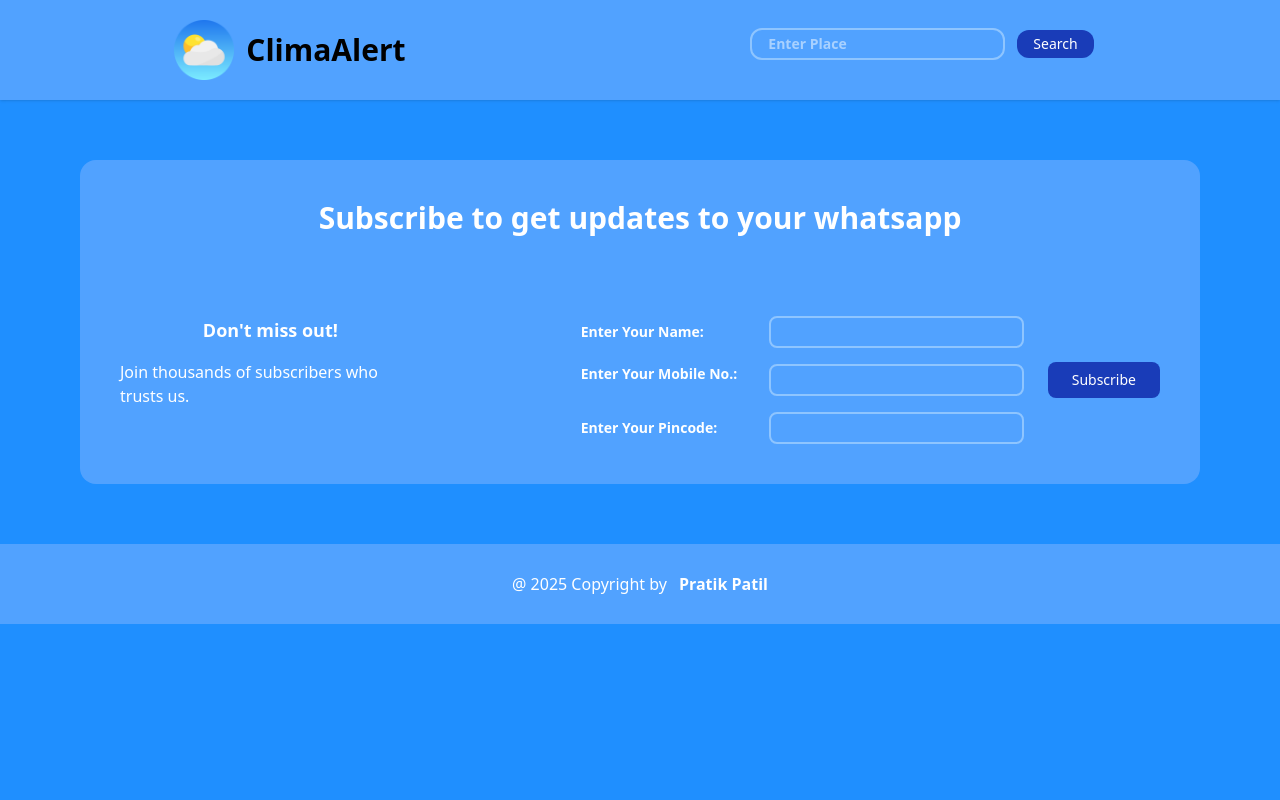
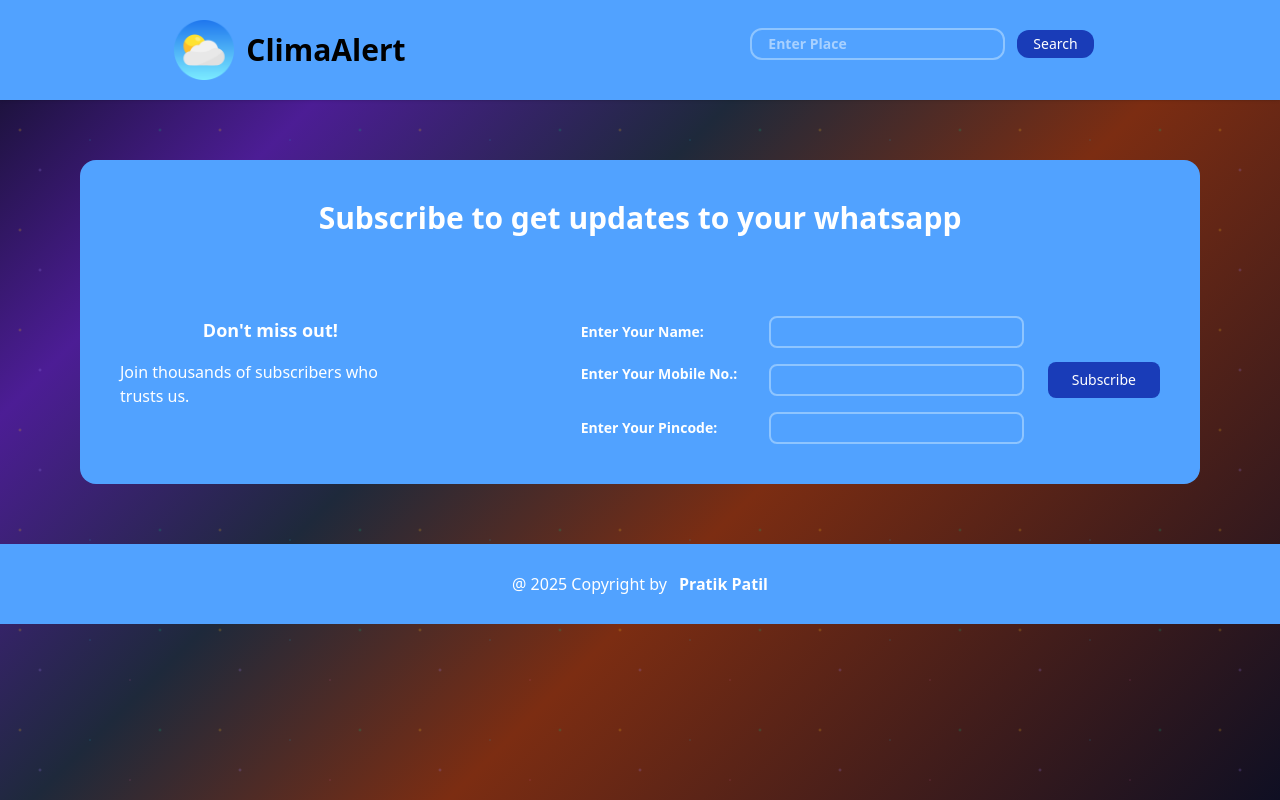
Before and after one commit to pratik-1732/ClimaAlert, a React (Vite) app in the folder client/: page / in a window 1280 px wide. Built offline with nearby package versions, Linux system fonts and the light colour scheme; no server answers.

Commit message:
UI updated

```diff
--- a/client/components/HourCard.jsx
+++ b/client/components/HourCard.jsx
@@ -13,30 +13,31 @@ const HourCard = ({ data, bgColor }) => {
   hr = hr % 12 || 12;
 
   return (
-    <div className="group relative bg-gradient-to-br from-slate-800/90 via-slate-700/80 to-slate-900/90 backdrop-blur-xl rounded-3xl p-6 text-white font-medium flex flex-col items-center w-[6%] min-w-[110px] border border-amber-400/20 transition-all duration-700 hover:scale-110 hover:shadow-2xl transform hover:-translate-y-2">
-      {/* Time  */}
+    <div className="group relative bg-slate-900/60 backdrop-blur-xl rounded-3xl p-6 text-white font-medium flex flex-col items-center w-[6%] min-w-[110px] border border-amber-400/30 hover:border-amber-400/60 transition-all duration-500 hover:scale-105 hover:shadow-xl hover:shadow-amber-500/20 transform hover:-translate-y-1">
+      {/* Time */}
       <h3 className="mb-4 font-bold text-lg relative z-10 text-amber-300 drop-shadow-lg">
         {hr} {ampm}
       </h3>
 
-      {/*  color  */}
+      {/* Color */}
       <div className="relative mb-4 z-10">
         <div className="relative">
           <span
-            className="block h-14 w-14 rounded-full shadow-2xl ring-white/30 transition-all duration-500 transform"
+            className="block h-14 w-14 rounded-full shadow-lg ring-2 ring-white/20 group-hover:ring-amber-400/50 transition-all duration-500"
             style={{
               backgroundColor: bgColor,
+              boxShadow: `0 0 15px ${bgColor}30`,
             }}
           ></span>
         </div>
       </div>
 
-      {/* Temperature  */}
+      {/* Temperature */}
       <h3 className="mb-3 text-2xl font-bold bg-gradient-to-r from-amber-300 via-orange-400 to-pink-400 bg-clip-text text-transparent relative z-10 drop-shadow-lg">
         {temp_c}°C
       </h3>
 
-      {/* Rain chance  */}
+      {/* Rain chance */}
       <div className="flex items-center gap-2 text-sm relative z-10">
         <span className="ml-1 text-cyan-300 font-semibold">
           {chance_of_rain}%
--- a/client/components/Hourly.jsx
+++ b/client/components/Hourly.jsx
@@ -28,14 +28,46 @@ const Hourly = ({ data }) => {
   );
 
   return (
-    <div className="flex flex-col sm:px-10 lg:px-20 my-10  w-full">
-      <h2 className="text-2xl font-bold text-white mb-5">Hourly Forecast</h2>
-      <div className="p-7  bg-blue-400 rounded-2xl flex gap-5 flex-wrap">
-        {upcomingHours.map((ele, index) => {
-          return (
-            <HourCard data={ele} key={index} bgColor={colorArray[index]} />
-          );
-        })}
+    <div className="flex flex-col sm:px-10 lg:px-20 my-10 w-full">
+      {/* title  */}
+      <div className="relative mb-12">
+        <h2 className="text-6xl font-black bg-gradient-to-r from-amber-400 via-orange-500  to-purple-600 bg-clip-text text-transparent mb-4 drop-shadow-2xl tracking-tight">
+          Hourly Forecast
+        </h2>
+      </div>
+
+      <div className="relative">
+        <div className="relative p-10 bg-white/5 backdrop-blur-xl rounded-3xl border-2 border-amber-400/30 shadow-2xl shadow-amber-500/20">
+          <div className="absolute inset-0 overflow-hidden rounded-3xl">
+            {/* stars */}
+            <div className="absolute top-8 left-16 w-1 h-1 bg-amber-300 rounded-full animate-ping opacity-80"></div>
+            <div
+              className="absolute top-12 right-20 w-0.5 h-0.5 bg-cyan-300 rounded-full animate-ping opacity-70"
+              style={{ animationDelay: "1s" }}
+            ></div>
+            <div
+              className="absolute top-24 left-48 w-1 h-1 bg-pink-300 rounded-full animate-ping opacity-60"
+              style={{ animationDelay: "2s" }}
+            ></div>
+            <div
+              className="absolute bottom-12 right-32 w-0.5 h-0.5 bg-purple-300 rounded-full animate-ping opacity-80"
+              style={{ animationDelay: "0.5s" }}
+            ></div>
+            <div
+              className="absolute bottom-24 left-24 w-1 h-1 bg-emerald-300 rounded-full animate-ping opacity-70"
+              style={{ animationDelay: "1.5s" }}
+            ></div>
+          </div>
+
+          {/* Cards  */}
+          <div className="relative z-10 flex gap-8 flex-wrap justify-center lg:justify-start">
+            {upcomingHours.map((ele, index) => {
+              return (
+                <HourCard data={ele} key={index} bgColor={colorArray[index]} />
+              );
+            })}
+          </div>
+        </div>
       </div>
     </div>
   );
--- a/client/src/index.css
+++ b/client/src/index.css
@@ -1,4 +1,44 @@
 @import "tailwindcss";
+
 body {
-  background-color: #1f8fff;
+  background: linear-gradient(
+    135deg,
+    #0f0f23 0%,
+    #4c1d95 20%,
+    #1e293b 40%,
+    #7c2d12 60%,
+    #0f0f23 100%
+  );
+  min-height: 100vh;
+  overflow-x: hidden;
 }
+
+/* stars  */
+body::before {
+  content: "";
+  position: fixed;
+  top: 0;
+  left: 0;
+  width: 100%;
+  height: 100%;
+  background-image: radial-gradient(2px 2px at 20px 30px, #fbbf24, transparent),
+    radial-gradient(2px 2px at 40px 70px, #a78bfa, transparent),
+    radial-gradient(1px 1px at 90px 40px, #22d3ee, transparent),
+    radial-gradient(1px 1px at 130px 80px, #f472b6, transparent),
+    radial-gradient(2px 2px at 160px 30px, #10b981, transparent);
+  background-repeat: repeat;
+  background-size: 200px 100px;
+  animation: twinkle 4s infinite;
+  pointer-events: none;
+  z-index: -1;
+}
+
+@keyframes twinkle {
+  0%,
+  100% {
+    opacity: 0.8;
+  }
+  50% {
+    opacity: 0.3;
+  }
+}
```
